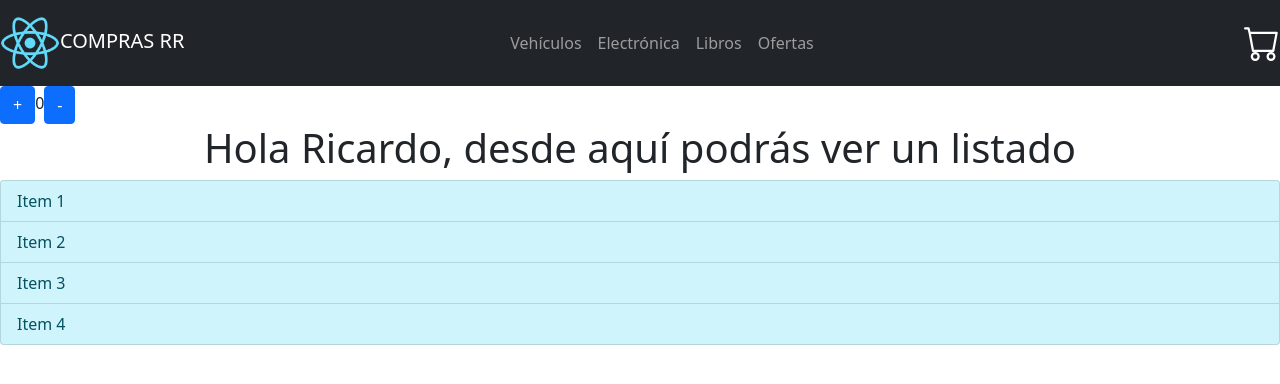
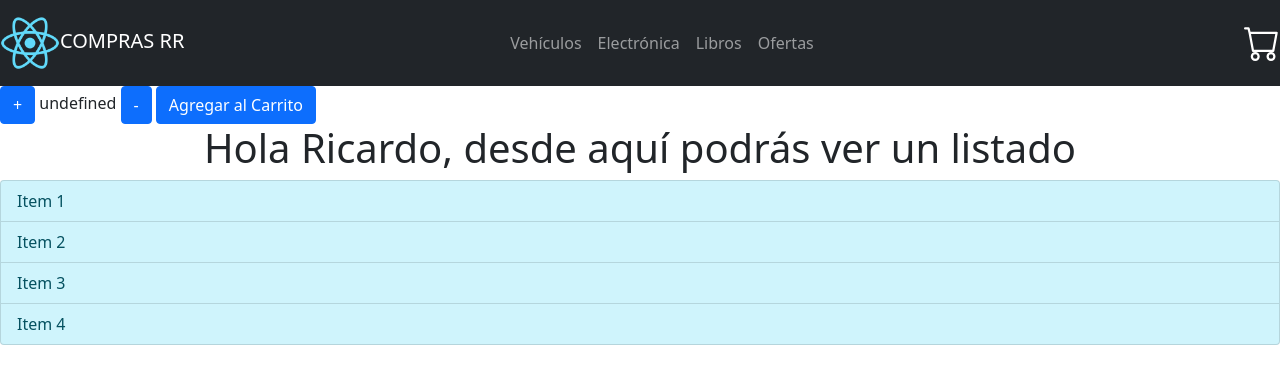
Before and after one commit to MarianoBF/compras_z, a React (Create React App) app: page / in a window 1280 px wide. Shown: the top 384 px of the page. Built offline with nearby package versions, Linux system fonts and the light colour scheme.

Commit message:
format & include max & min quantities

```diff
--- a/src/components/ItemCount.js
+++ b/src/components/ItemCount.js
@@ -1,23 +1,34 @@
-import Button from 'react-bootstrap/Button';
-import {useState} from "react"
+import Button from "react-bootstrap/Button";
+import {useState} from "react";
 
-export default function ItemCount() {
+export default function ItemCount({stock, initialValue, handleAdd}) {
+  const [quantity, setQuantity] = useState(initialValue);
 
-const [quantity, setQuantity] = useState(0);
+  const handleMore = () => {
+    if (quantity < stock) {
+      setQuantity(quantity => quantity + 1);
+    }
+  };
 
-const handleMore = () => {
-    setQuantity(quantity=>quantity + 1)
+  const handleLess = () => {
+    if (quantity > 1) {
+      setQuantity(quantity => quantity - 1);
+    }
+  };
+
+  return (
+    <>
+        <Button color="info" onClick={handleMore}>
+          {" "}
+          +{" "}
+        </Button>
+         {` ${quantity} `}
+        <Button color="info" onClick={handleLess}>
+          {" "}
+          -{" "}
+        </Button>
+        {" "}
+      <Button onClick={(e)=>handleAdd(e, quantity)}>Agregar al Carrito</Button>
+    </>
+  );
 }
-
-const handleLess = () => {
-    setQuantity(quantity=>quantity - 1)
-}
-
-    return(
-        <div>
-        <Button onClick={handleMore}>+</Button>
-        {quantity}
-        <Button onClick={handleLess}>-</Button>
-        </div>
-    )
-}
```
